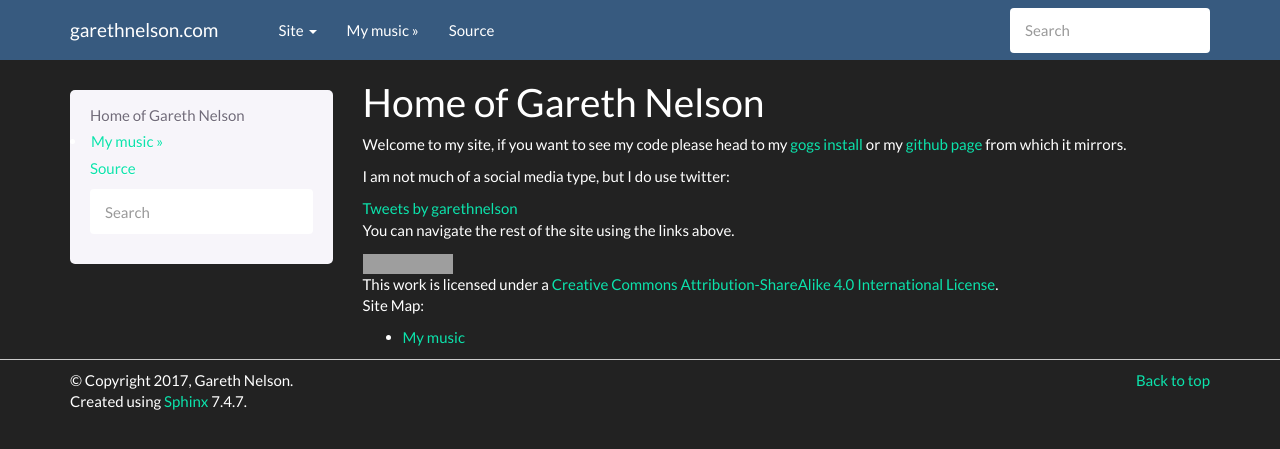
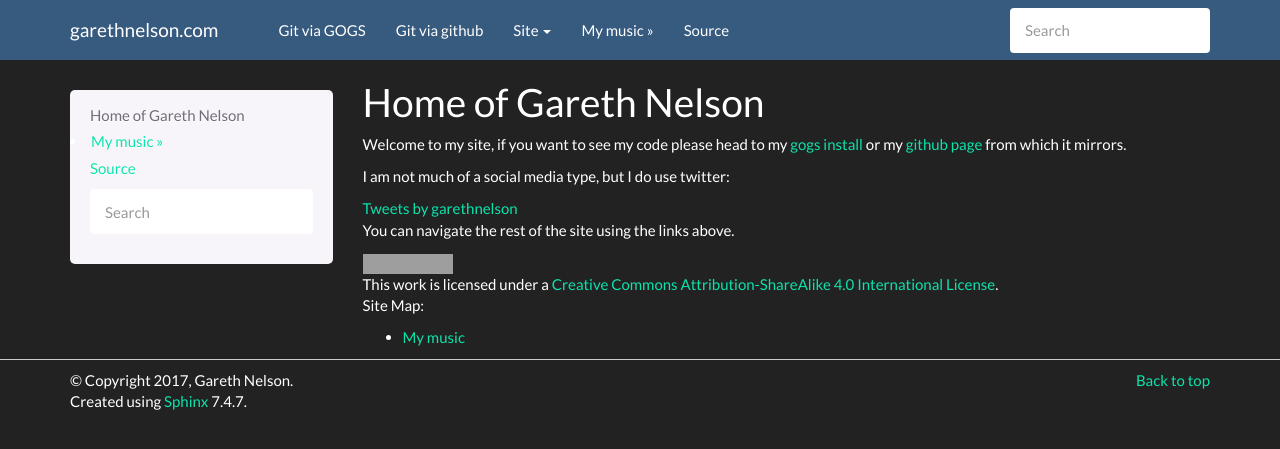
Before and after one commit to GarethNelson/garethnelson.com, a Sphinx documentation site: the page built from source/index.rst, in a window 1280 px wide. Shown: the top 449 px of the page. Built offline with Sphinx 7.4.7, drawn with Linux system fonts in a browser that asks for light colours; comment, search, counter and statistics services are not loaded; grey boxes are pictures that could not be loaded.

Commit message:
add git links

```diff
--- a/source/conf.py
+++ b/source/conf.py
@@ -101,6 +101,8 @@ html_short_title = 'garethnelson.com'
 #
 html_theme_options = {'bootswatch_theme':'darkly',
                       'navbar_pagenav':False,
+                      'navbar_links':[("Git via GOGS","https://www.garethnelson.com/git",True),
+                                      ("Git via github","https://www.github.com/GarethNelson",True)],
                       }
 
 # Add any paths that contain custom static files (such as style sheets) here,
--- a/source/music.rst
+++ b/source/music.rst
@@ -12,7 +12,3 @@ In my spare time I play guitar and dabble in composition, some of which i've upl
 .. raw:: html
 
    <a rel="license" href="http://creativecommons.org/licenses/by-sa/4.0/"><img alt="Creative Commons Licence" style="border-width:0" src="https://i.creativecommons.org/l/by-sa/4.0/88x31.png" /></a><br />This work is licensed under a <a rel="license" href="http://creativecommons.org/licenses/by-sa/4.0/">Creative Commons Attribution-ShareAlike 4.0 International License</a>.
-
-.. toctree::
-   :maxdepth: 2
-   :caption: Site Map:
```
Also changed, not shown: 8 other files.
